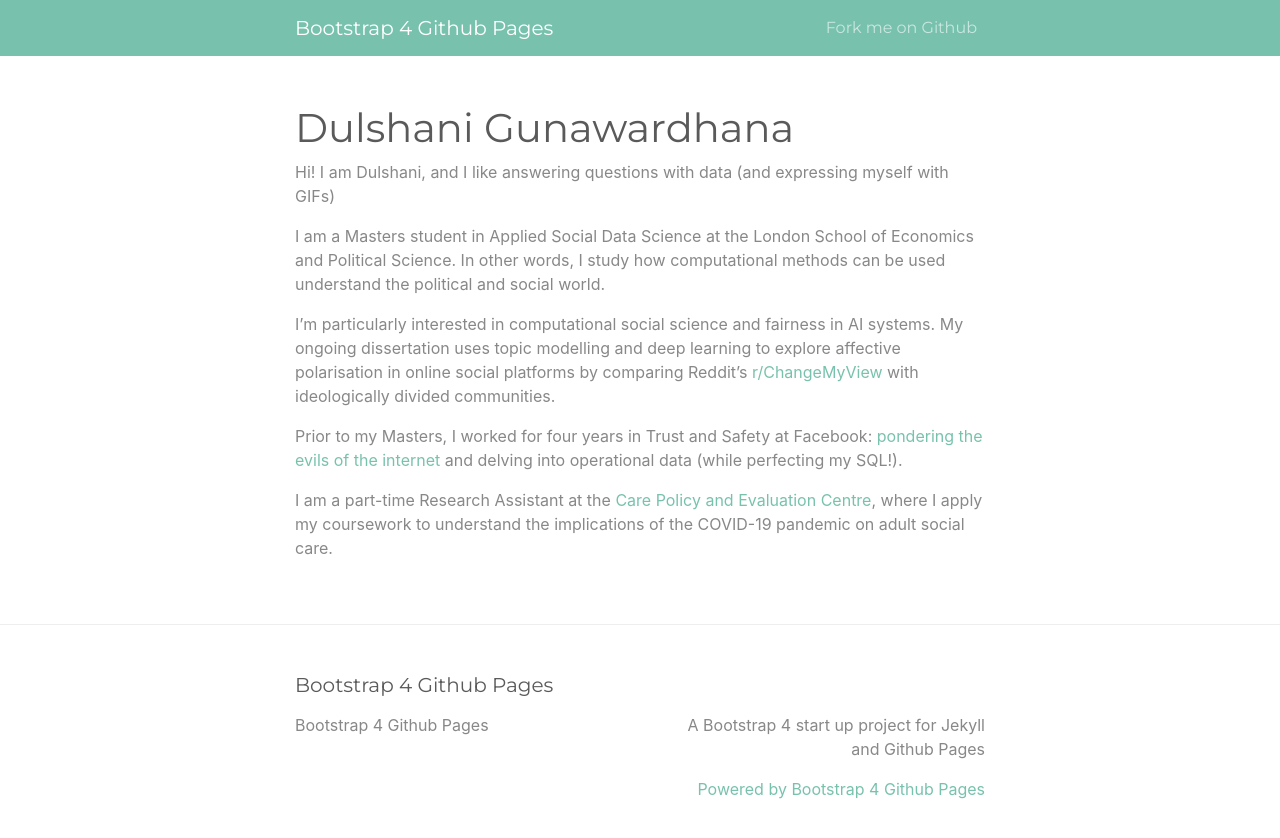
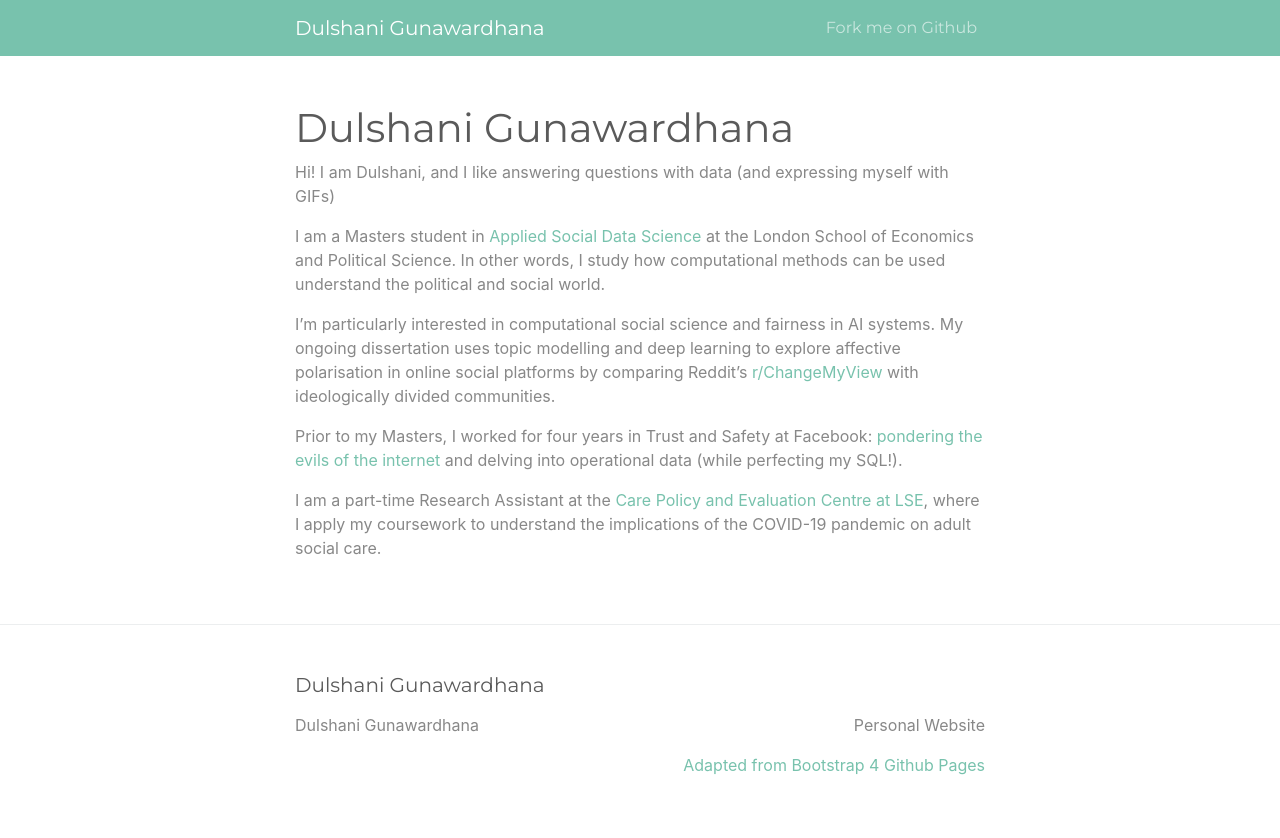
Before and after one commit to dshgna/dshgna.github.io, a Jekyll site: the page built from index.md, in a window 1280 px wide. Shown: the top 838 px of the page. Built offline with Jekyll 4.4.1, drawn with Linux system fonts in a browser that asks for light colours.

Commit message:
Styling updates

```diff
--- a/_config.yml
+++ b/_config.yml
@@ -13,14 +13,14 @@
 # you will see them accessed via {{ site.title }}, {{ site.email }}, and so on.
 # You can create any custom variable you would like, and they will be accessible
 # in the templates via {{ site.myvariable }}.
-title: Bootstrap 4 Github Pages
+title: Dulshani Gunawardhana
 email: ""
 description: >- # this means to ignore newlines until "baseurl:"
-  A Bootstrap 4 start up project for Jekyll and Github Pages
+  Personal Website
 #baseurl: "" # the subpath of your site, e.g. /blog
 #url: "" # the base hostname & protocol for your site, e.g. http://example.com
 #twitter_username: jekyllrb
-#github_username:  jekyll
+github_username:  dshgna
 
 repository: "nicolas-van/bootstrap-4-github-pages"
 
--- a/_includes/footer.html
+++ b/_includes/footer.html
@@ -30,7 +30,7 @@
         <p>{{- site.description | escape -}}</p>
 
         <p>
-          <a href="https://nicolas-van.github.io/bootstrap-4-github-pages/">Powered by Bootstrap 4 Github Pages</a>
+          <a href="https://nicolas-van.github.io/bootstrap-4-github-pages/">Adapted from Bootstrap 4 Github Pages</a>
         </p>
       </div>
 
--- a/index.md
+++ b/index.md
@@ -5,10 +5,10 @@ title: Dulshani Gunawardhana
 
 Hi! I am Dulshani, and I like answering questions with data (and expressing myself with GIFs)
 
-I am a Masters student in Applied Social Data Science at the London School of Economics and Political Science. In other words, I study how computational methods can be used understand the political and social world.
+I am a Masters student in [Applied Social Data Science](https://www.lse.ac.uk/methodology) at the London School of Economics and Political Science. In other words, I study how computational methods can be used understand the political and social world.
 
 I'm particularly interested in computational social science and fairness in AI systems. My ongoing dissertation uses topic modelling and deep learning to explore affective polarisation in online social platforms by comparing Reddit's [r/ChangeMyView](https://www.reddit.com/r/changemyview/) with ideologically divided communities.
 
 Prior to my Masters, I worked for four years in Trust and Safety at Facebook: [pondering the evils of the internet](https://about.fb.com/news/2017/06/hard-questions-hate-speech/) and delving into operational data (while perfecting my SQL!).
 
-I am a part-time Research Assistant at the [Care Policy and Evaluation Centre](https://www.lse.ac.uk/cpec), where I apply my coursework to understand the implications of the COVID-19 pandemic on adult social care.
+I am a part-time Research Assistant at the [Care Policy and Evaluation Centre at LSE](https://www.lse.ac.uk/cpec), where I apply my coursework to understand the implications of the COVID-19 pandemic on adult social care.
```
